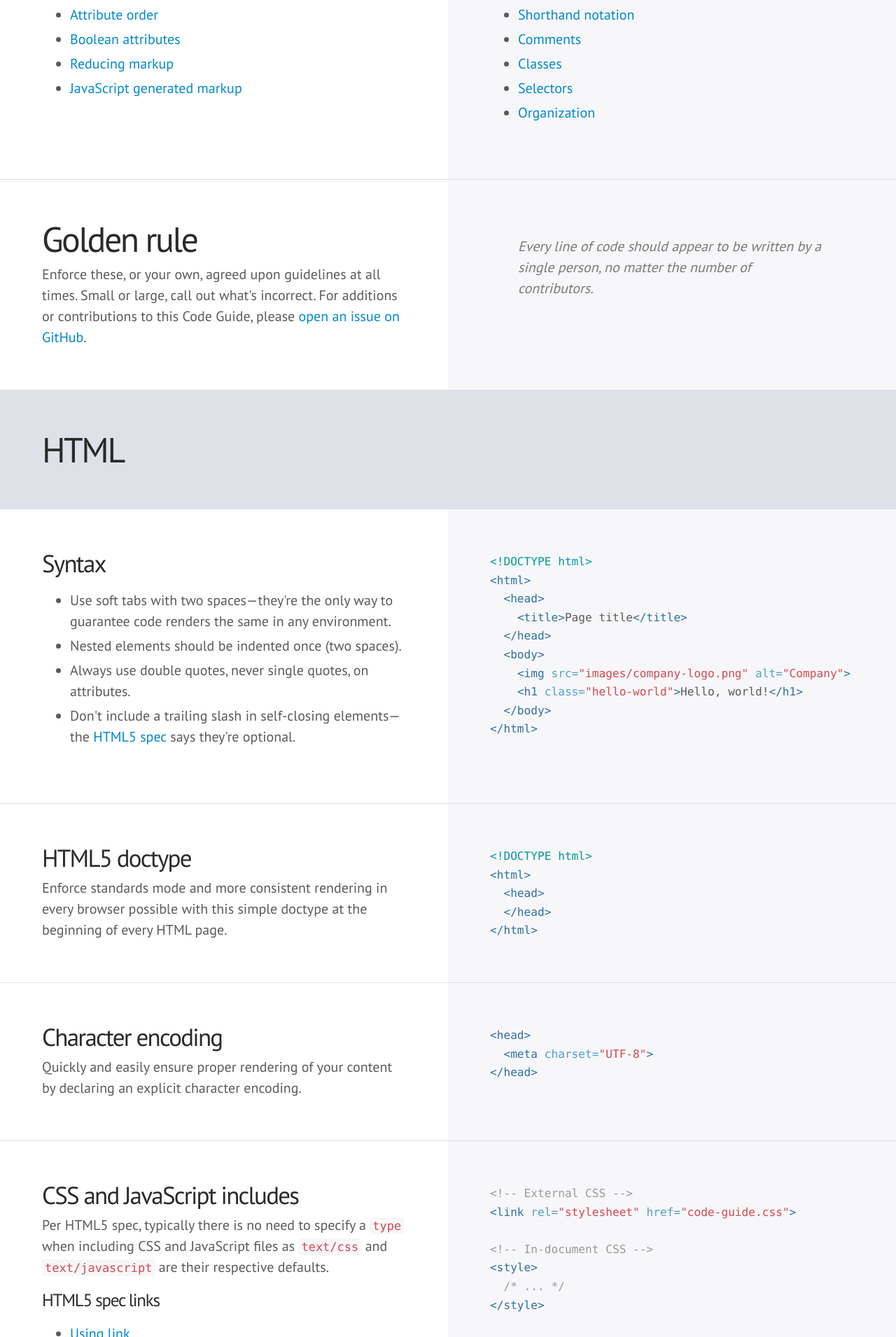
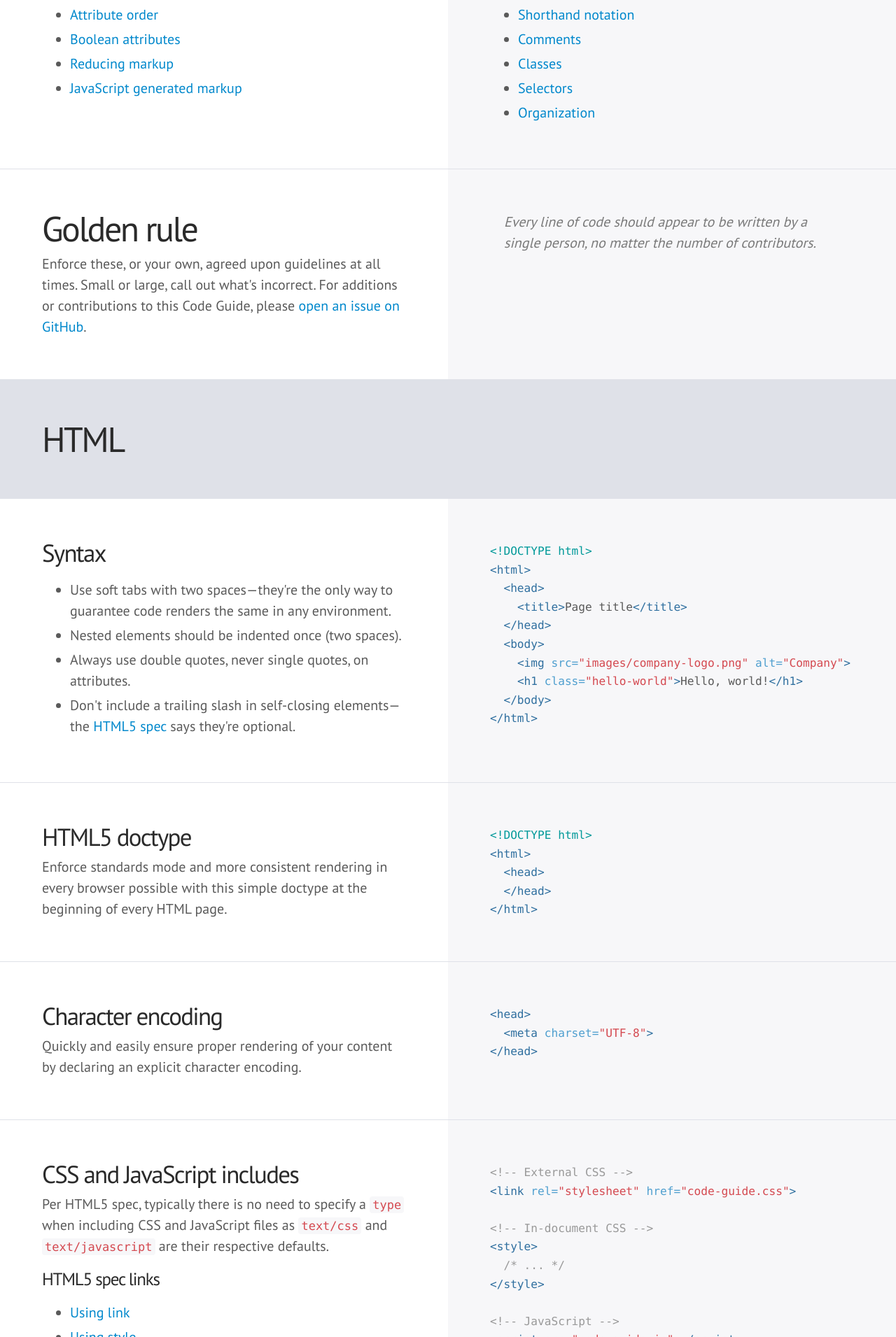
Before and after one commit to mdo/code-guide, a Jekyll site: the page built from index.html, in a window 1280 px wide. Shown: the part 909-2820 px from the top of the page at 70% size. Built offline with Jekyll 4.4.1, drawn with Linux system fonts in a browser that asks for light colours; Markdown is read by kramdown in place of the engine named in the settings; comment, search, counter and statistics services are not loaded; some of the changed text lies outside the part shown.

Commit message:
style improvements for columns on mobile

```diff
--- a/_includes/html/boolean-attributes.html
+++ b/_includes/html/boolean-attributes.html
@@ -3,5 +3,5 @@
 <input type="checkbox" value="1" checked>
 
 <select>
-  <option value="1" selected></option>
+  <option value="1" selected>1</option>
 </select>
--- a/code-guide.css
+++ b/code-guide.css
@@ -78,15 +78,13 @@
 p {
   margin: 0 0 1rem;
 }
-p:last-child {
-  margin-bottom: 0;
-}
 .lead {
   font-size: 1.3rem;
 }
 
 blockquote {
   position: relative;
+  margin: 0 1rem 1rem;
   font-style: italic;
   color: #7a7a7a;
 }
@@ -97,6 +95,14 @@
 ul li {
   margin-bottom: .25rem;
 }
+
+/* Tighten up margin on last items */
+p:last-child,
+ul:last-child,
+blockquote:last-child{
+  margin-bottom: 0;
+}
+
 
 
 /*
@@ -145,12 +151,13 @@
  */
 
 .col {
-  padding: 1rem;
+  padding: 2rem 1rem;
 }
 .col p {
   max-width: 40rem;
 }
 .col + .col {
+  border-top: 1px solid #dfe1e8;
   background-color: #f7f7f9;
 }
 @media (min-width: 38rem) {
@@ -168,6 +175,9 @@
     display: table-cell;
     padding: 3rem;
     vertical-align: top;
+  }
+  .col + .col {
+    border-top: 0;
   }
 }
 
```
